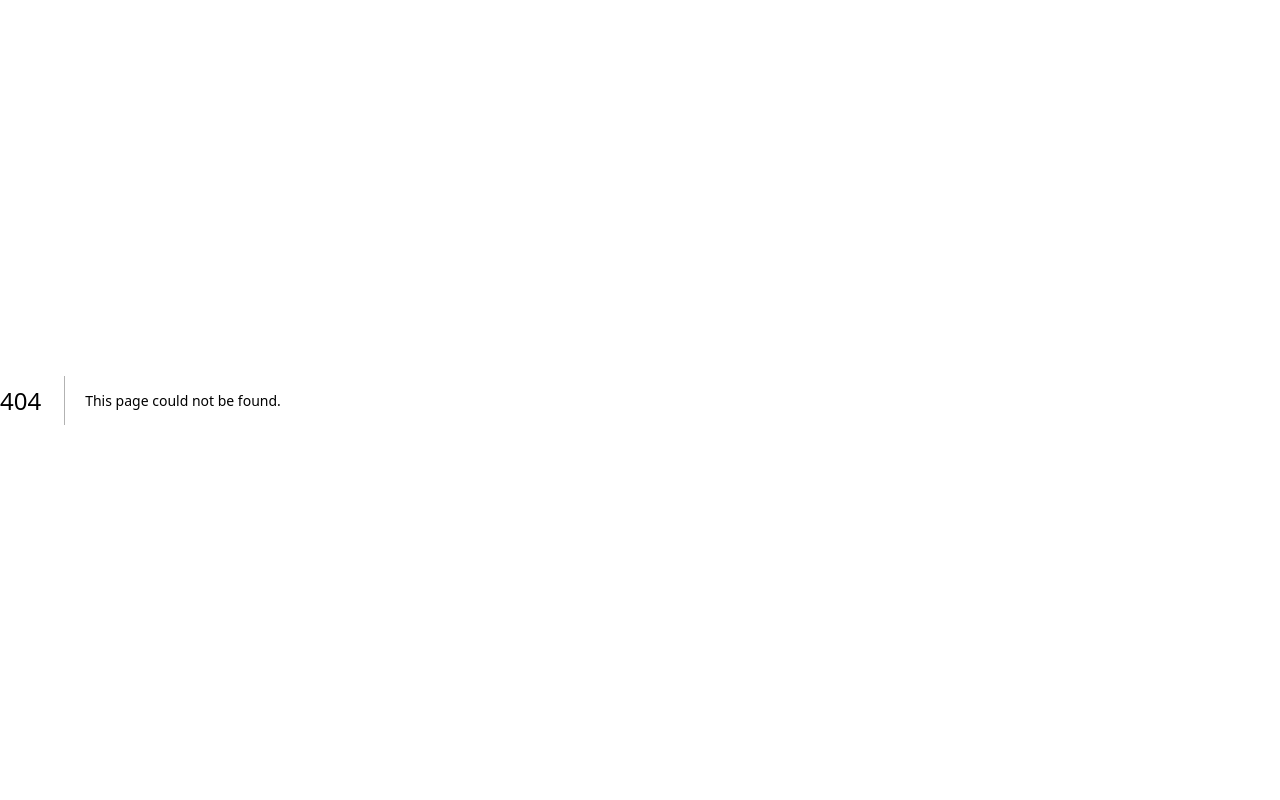
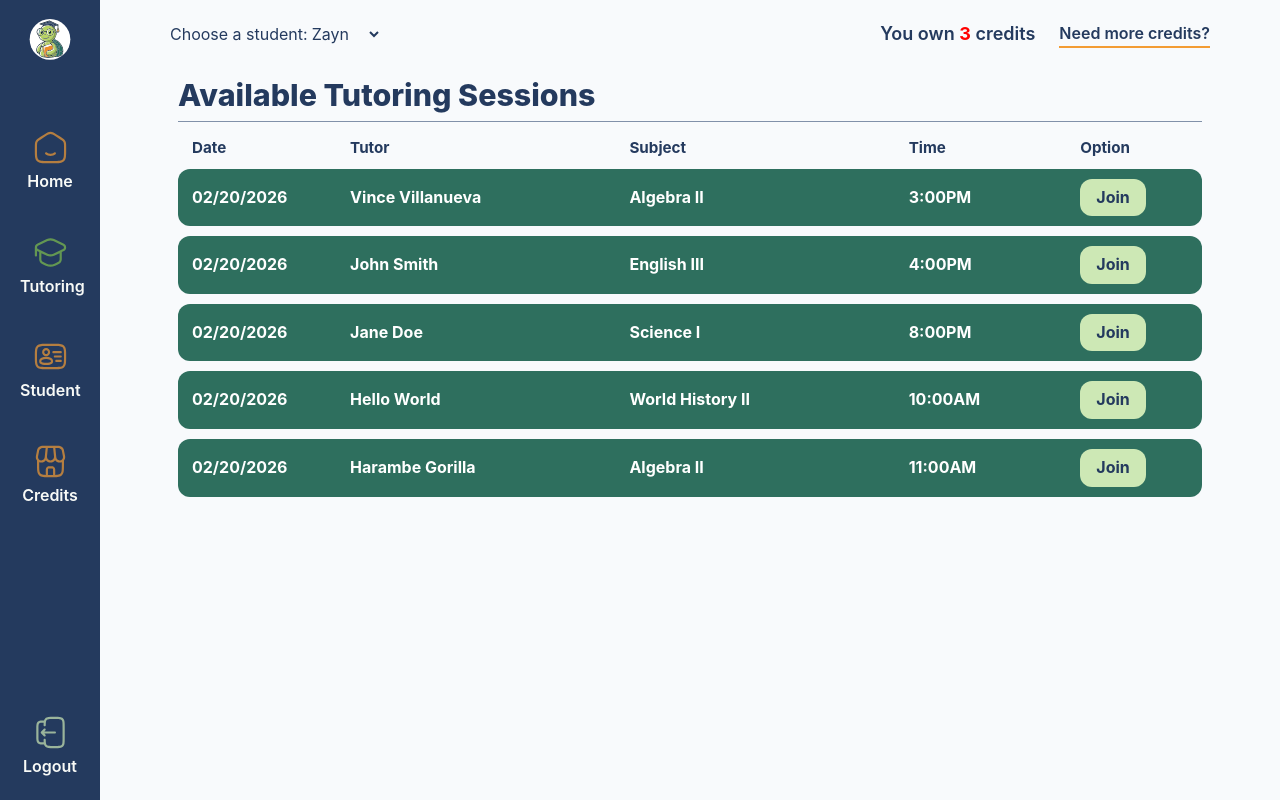
Before and after one commit to DSD-Cohort-Spring-2026-Tutor-Manager/front-end, a Next.js app: page /parent/tutoring in a window 1280 px wide. Before the commit this address had no page. Built offline with nearby package versions, Linux system fonts and the light colour scheme.

Commit message:
feat: #7 built sessions page a new data table added and selector (#32)

```diff
--- a/app/_components/DataBox/Databox.tsx
+++ b/app/_components/DataBox/Databox.tsx
@@ -1,4 +1,5 @@
 import Link from 'next/link';
+import './Databox.css';
 
 type TopRightIcon = {
   src: string;
--- /dev/null
+++ b/app/_components/DataTable/AvailableSessionsTable/AvailableSessionsTable.css
@@ -0,0 +1,179 @@
+.sessions-table {
+  width: 100%;
+  max-width: 100%;
+  padding: 8px 8px 18px;
+  border-radius: 4px;
+  font-family: inherit;
+}
+
+.sessions-table__header {
+  display: flex;
+  align-items: center;
+  justify-content: space-between;
+  gap: 12px;
+  padding: 0 0 8px;
+}
+
+.sessions-table__title {
+  margin: 0;
+  font-size: 1.9rem;
+  line-height: 1.2;
+  font-weight: 800;
+  color: var(--Support);
+}
+
+.sessions-table__find-btn {
+  border: none;
+  background: transparent;
+  color: #dfe5df;
+  font-weight: 600;
+  font-size: 0.95rem;
+  cursor: pointer;
+  padding: 4px 8px;
+}
+
+.sessions-table__find-btn:hover {
+  opacity: 0.8;
+}
+
+.sessions-table__divider {
+  height: 1px;
+  background: #7587a0;
+  opacity: 0.9;
+  margin-bottom: 14px;
+}
+
+.sessions-table__labels {
+  display: grid;
+  grid-template-columns: 1.1fr 2fr 2fr 1.2fr 0.8fr;
+  align-items: center;
+  gap: 10px;
+  padding: 0 14px;
+  margin-bottom: 8px;
+  color: var(--Support);
+  font-weight: 700;
+  font-size: 0.95rem;
+}
+
+.sessions-table__list {
+  list-style: none;
+  margin: 0;
+  padding: 0;
+  display: grid;
+  gap: 10px;
+}
+
+.sessions-table__row {
+  display: grid;
+  grid-template-columns: 1.1fr 2fr 2fr 1.2fr 0.8fr;
+  align-items: center;
+  gap: 10px;
+  background: var(--Outlines);
+  color: #ffffff;
+  border-radius: 12px;
+  padding: 10px 14px;
+  min-height: 44px;
+  font-weight: 700;
+}
+
+.sessions-table__cell {
+  white-space: nowrap;
+  overflow: hidden;
+  text-overflow: ellipsis;
+}
+
+.sessions-table__cell--action {
+  display: flex;
+  justify-content: flex-start;
+}
+
+.sessions-table__join-btn {
+  border: none;
+  border-radius: 12px;
+  padding: 6px 16px;
+  min-width: 52px;
+  background: var(--Primary);
+  color: var(--Support);
+  font-weight: 700;
+  cursor: pointer;
+  transition:
+    transform 0.08s ease,
+    opacity 0.12s ease;
+}
+
+.sessions-table__join-btn:hover {
+  opacity: 0.92;
+}
+
+.sessions-table__join-btn:active {
+  transform: scale(0.98);
+}
+
+@media (max-width: 768px) {
+  .sessions-table__title {
+    font-size: 1.35rem;
+  }
+
+  .sessions-table__labels,
+  .sessions-table__row {
+    grid-template-columns: 1.2fr 1.7fr 1.6fr 1fr 0.9fr;
+    font-size: 0.85rem;
+  }
+
+  .sessions-table__join-btn {
+    padding: 6px 12px;
+    min-width: 48px;
+  }
+}
+
+@media (max-width: 600px) {
+  .sessions-table__labels {
+    display: none;
+  }
+
+  .sessions-table__row {
+    grid-template-columns: 1fr;
+    gap: 6px;
+    padding: 12px;
+  }
+
+  .sessions-table__cell {
+    white-space: normal;
+  }
+
+  .sessions-table__cell::before {
+    display: inline-block;
+    width: 70px;
+    color: #d8efe5;
+    font-weight: 800;
+  }
+
+  .sessions-table__row .sessions-table__cell:nth-child(1)::before {
+    content: 'Date: ';
+  }
+
+  .sessions-table__row .sessions-table__cell:nth-child(2)::before {
+    content: 'Tutor: ';
+  }
+
+  .sessions-table__row .sessions-table__cell:nth-child(3)::before {
+    content: 'Subject: ';
+  }
+
+  .sessions-table__row .sessions-table__cell:nth-child(4)::before {
+    content: 'Time: ';
+  }
+
+  .sessions-table__cell--action::before {
+    content: 'Option: ';
+    display: inline-block;
+    width: 70px;
+    color: var(--Primary);
+    font-weight: 800;
+  }
+
+  .sessions-table__cell--action {
+    justify-content: flex-start;
+    align-items: center;
+  }
+}
--- /dev/null
+++ b/app/_components/DataTable/AvailableSessionsTable/AvailableSessionsTable.tsx
@@ -0,0 +1,97 @@
+'use client';
+
+import './AvailableSessionsTable.css';
+
+type SessionRow = {
+  id: number | string;
+  date: string;
+  tutor: string;
+  subject: string;
+  time: string;
+};
+
+type AvailableSessionsTableProps = {
+  sessions?: SessionRow[];
+  onJoin?: (session: SessionRow) => void;
+};
+
+const defaultSessions: SessionRow[] = [
+  {
+    id: 1,
+    date: '02/20/2026',
+    tutor: 'Vince Villanueva',
+    subject: 'Algebra II',
+    time: '3:00PM',
+  },
+  {
+    id: 2,
+    date: '02/20/2026',
+    tutor: 'John Smith',
+    subject: 'English III',
+    time: '4:00PM',
+  },
+  {
+    id: 3,
+    date: '02/20/2026',
+    tutor: 'Jane Doe',
+    subject: 'Science I',
+    time: '8:00PM',
+  },
+  {
+    id: 4,
+    date: '02/20/2026',
+    tutor: 'Hello World',
+    subject: 'World History II',
+    time: '10:00AM',
+  },
+  {
+    id: 5,
+    date: '02/20/2026',
+    tutor: 'Harambe Gorilla',
+    subject: 'Algebra II',
+    time: '11:00AM',
+  },
+];
+
+export default function AvailableSessionsTable({
+  sessions = defaultSessions,
+  onJoin,
+}: AvailableSessionsTableProps) {
+  return (
+    <section className='sessions-table'>
+      <div className='sessions-table__header'>
+        <h2 className='sessions-table__title'>Available Tutoring Sessions</h2>
+      </div>
+
+      <div className='sessions-table__divider' />
+
+      <div className='sessions-table__labels' aria-hidden='true'>
+        <span>Date</span>
+        <span>Tutor</span>
+        <span>Subject</span>
+        <span>Time</span>
+        <span>Option</span>
+      </div>
+
+      <ul className='sessions-table__list'>
+        {sessions.map((session) => (
+          <li key={session.id} className='sessions-table__row'>
+            <span className='sessions-table__cell'>{session.date}</span>
+            <span className='sessions-table__cell'>{session.tutor}</span>
+            <span className='sessions-table__cell'>{session.subject}</span>
+            <span className='sessions-table__cell'>{session.time}</span>
+            <span className='sessions-table__cell sessions-table__cell--action'>
+              <button
+                type='button'
+                className='sessions-table__join-btn'
+                onClick={() => onJoin?.(session)}
+              >
+                Join
+              </button>
+            </span>
+          </li>
+        ))}
+      </ul>
+    </section>
+  );
+}
--- a/app/_components/SideNav/SideNav.tsx
+++ b/app/_components/SideNav/SideNav.tsx
@@ -13,7 +13,12 @@ const parentNavItems = [
     icon: '/icons/home.svg',
     iconActive: '/icons/Home-act.svg',
   },
-  { href: '/class', label: 'Classes', icon: '/icons/tutor.svg' },
+  {
+    href: '/parent/tutoring',
+    label: 'Tutoring',
+    icon: '/icons/tutor.svg',
+    iconActive: '/icons/tutor-act.svg',
+  },
   { href: '/student', label: 'Student', icon: '/icons/student.svg' },
   {
     href: '/parent/credits',
--- a/app/parent/credits/credits.css
+++ b/app/parent/credits/credits.css
@@ -8,13 +8,13 @@
 }
 
 .credits__header-title {
-  font-size: 48px;
+  font-size: 1.9rem;
   font-weight: 700;
   color: var(--Outlines);
 }
 
 .credits__header-subtext {
-  font-size: 24px;
+  font-size: 1.3rem;
   font-weight: 400;
 }
 
--- a/app/parent/dashboard.css
+++ b/app/parent/dashboard.css
@@ -13,51 +13,3 @@
   gap: 20px;
   width: 100%;
 }
-
-.databox-sm {
-  display: flex;
-  flex-direction: column;
-  align-items: center;
-  justify-content: center;
-  width: 265px;
-  height: 204px;
-  background-color: var(--Primary);
-  border-radius: 28px;
-}
-
-.databox__title {
-  font-size: 24px;
-  font-weight: 400;
-}
-.databox__title-value {
-  font-size: 40px;
-  font-weight: 800;
-  color: var(--Outlines);
-  text-transform: uppercase;
-  margin-bottom: 20px;
-}
-
-.databox__btn {
-  padding: 10px 15px;
-  background-color: var(--Support);
-  color: #fff;
-  border-radius: 14px;
-}
-
-.databox__tr-image {
-  position: absolute;
-  width: 34px;
-  height: 34px;
-  top: 15px;
-  right: 15px;
-  /* top: .94rem;
-  right: .94rem; */
-}
-
-.databox__tr-image:hover {
-  cursor: pointer;
-}
-
-/* .databox__tr-image:active {
-
-} */
--- /dev/null
+++ b/app/parent/tutoring/page.tsx
@@ -0,0 +1,47 @@
+'use client';
+
+import { useContext } from 'react';
+
+import CreditsViewBar from '@/app/_components/CreditsViewbar/CreditsViewBar';
+import { CreditContext } from '@/app/_components/CreditContext/CreditContext';
+import AvailableSessionsTable from '@/app/_components/DataTable/AvailableSessionsTable/AvailableSessionsTable';
+import './../dashboard.css';
+import './tutoring.css';
+
+function page() {
+  const ctx = useContext(CreditContext);
+  if (!ctx)
+    throw new Error('CreditContext is missing. Wrap app in CreditProvider.');
+
+  const { credits } = ctx;
+
+  return (
+    <main className='dashboard'>
+      <div className='tutoring'>
+        <div className='tutoring__nav'>
+          <label className='tutoring__selector' htmlFor='students'>
+            Choose a student:{' '}
+            <select name='students' id='students'>
+              <option value='student'>Zayn</option>
+              <option value='student'>Leo</option>
+              <option value='student'>Scarlet</option>
+            </select>
+          </label>
+
+          <CreditsViewBar
+            value={credits.toString()}
+            href='/parent/credits'
+            cta='Need more credits?'
+          />
+        </div>
+        <AvailableSessionsTable
+          onJoin={(session) => {
+            console.log('Joining session:', session);
+          }}
+        />
+      </div>
+    </main>
+  );
+}
+
+export default page;
--- /dev/null
+++ b/app/parent/tutoring/tutoring.css
@@ -0,0 +1,15 @@
+.tutoring {
+  width: 100%;
+}
+
+.tutoring__nav {
+  display: flex;
+  width: 100%;
+  align-items: center;
+}
+
+.tutoring__selector {
+  display: flex;
+  width: 300px;
+  align-items: center;
+}
--- a/app/theme/Theme.ts
+++ b/app/theme/Theme.ts
@@ -1,10 +1,10 @@
-import { createTheme, type Theme } from "@mui/material/styles";
-import { tokens } from "./Tokens";
+import { createTheme, type Theme } from '@mui/material/styles';
+import { tokens } from './Tokens';
 
 // MUI palette requires real color values (not CSS vars), so we pull from tokens.
 export const theme: Theme = createTheme({
   palette: {
-    mode: "light",
+    mode: 'light',
     primary: {
       main: tokens.color.primary,
       light: tokens.color.primaryLight,
@@ -50,19 +50,19 @@ export const theme: Theme = createTheme({
   },
   typography: {
     fontFamily: tokens.font.sans,
-    h1: { fontWeight: 700, fontSize: "2.5rem", lineHeight: 1.2 },
-    h2: { fontWeight: 700, fontSize: "2rem", lineHeight: 1.25 },
-    h3: { fontWeight: 600, fontSize: "1.75rem", lineHeight: 1.3 },
-    h4: { fontWeight: 600, fontSize: "1.5rem", lineHeight: 1.35 },
-    h5: { fontWeight: 600, fontSize: "1.25rem", lineHeight: 1.4 },
-    h6: { fontWeight: 600, fontSize: "1rem", lineHeight: 1.4 },
-    subtitle1: { fontWeight: 500, fontSize: "1rem" },
-    subtitle2: { fontWeight: 500, fontSize: "0.875rem" },
-    body1: { fontSize: "1rem", lineHeight: 1.6 },
-    body2: { fontSize: "0.875rem", lineHeight: 1.57 },
-    button: { fontWeight: 600, textTransform: "none" },
-    caption: { fontSize: "0.75rem" },
-    overline: { fontSize: "0.75rem", fontWeight: 600, letterSpacing: "0.08em" },
+    h1: { fontWeight: 700, fontSize: '2.5rem', lineHeight: 1.2 },
+    h2: { fontWeight: 700, fontSize: '2rem', lineHeight: 1.25 },
+    h3: { fontWeight: 600, fontSize: '1.75rem', lineHeight: 1.3 },
+    h4: { fontWeight: 600, fontSize: '1.5rem', lineHeight: 1.35 },
+    h5: { fontWeight: 600, fontSize: '1.25rem', lineHeight: 1.4 },
+    h6: { fontWeight: 600, fontSize: '1rem', lineHeight: 1.4 },
+    subtitle1: { fontWeight: 500, fontSize: '1rem' },
+    subtitle2: { fontWeight: 500, fontSize: '0.875rem' },
+    body1: { fontSize: '1rem', lineHeight: 1.6 },
+    body2: { fontSize: '0.875rem', lineHeight: 1.57 },
+    button: { fontWeight: 600, textTransform: 'none' },
+    caption: { fontSize: '0.75rem' },
+    overline: { fontSize: '0.75rem', fontWeight: 600, letterSpacing: '0.08em' },
   },
   shape: { borderRadius: 10 },
   spacing: 8,
@@ -70,9 +70,9 @@ export const theme: Theme = createTheme({
     MuiButton: {
       defaultProps: { disableElevation: true },
       styleOverrides: {
-        root: { borderRadius: 8, padding: "8px 20px", fontWeight: 600 },
-        sizeLarge: { padding: "12px 28px", fontSize: "1rem" },
-        sizeSmall: { padding: "4px 12px", fontSize: "0.8125rem" },
+        root: { borderRadius: 8, padding: '8px 20px', fontWeight: 600 },
+        sizeLarge: { padding: '12px 28px', fontSize: '1rem' },
+        sizeSmall: { padding: '4px 12px', fontSize: '0.8125rem' },
       },
     },
     MuiCard: {
@@ -81,42 +81,42 @@ export const theme: Theme = createTheme({
         root: {
           borderRadius: 16,
           border: `1px solid var(--color-border)`,
-          backgroundColor: "var(--color-bg-paper)",
+          backgroundColor: 'var(--color-bg-paper)',
         },
       },
     },
-    MuiTextField: { defaultProps: { variant: "outlined", size: "small" } },
+    MuiTextField: { defaultProps: { variant: 'outlined', size: 'small' } },
     MuiChip: { styleOverrides: { root: { fontWeight: 500, borderRadius: 8 } } },
     MuiTooltip: { defaultProps: { arrow: true } },
     MuiPaper: { defaultProps: { elevation: 0 } },
-    MuiAppBar: { defaultProps: { elevation: 0, color: "inherit" } },
+    MuiAppBar: { defaultProps: { elevation: 0, color: 'inherit' } },
     MuiDivider: {
-      styleOverrides: { root: { borderColor: "var(--color-border)" } },
+      styleOverrides: { root: { borderColor: 'var(--color-border)' } },
     },
     MuiTab: {
       styleOverrides: {
         root: {
           minHeight: 32,
-          padding: "6px 16px",
+          padding: '6px 16px',
           borderRadius: 7,
           fontWeight: 400,
-          fontSize: "0.875rem",
-          textTransform: "none",
-          color: "var(--color-textPrimary)",
+          fontSize: '0.875rem',
+          textTransform: 'none',
+          color: 'var(--color-textPrimary)',
           transition:
-            "background-color 0.15s ease, color 0.15s ease, box-shadow 0.15s ease",
-          "&:hover": {
-            color: "var(--color-text-primary)",
-            backgroundColor: "var(--color-border-subtle)",
+            'background-color 0.15s ease, color 0.15s ease, box-shadow 0.15s ease',
+          '&:hover': {
+            color: 'var(--color-text-primary)',
+            backgroundColor: 'var(--color-border-subtle)',
           },
-          "&.Mui-selected": {
-            color: "var(--color-text-primary)",
+          '&.Mui-selected': {
+            color: 'var(--color-text-primary)',
             fontWeight: 700,
-            backgroundColor: "var(--color-bg-paper)",
-            boxShadow: "var(--shadow-sm)",
+            backgroundColor: 'var(--color-bg-paper)',
+            boxShadow: 'var(--shadow-sm)',
           },
-          "&.Mui-disabled": {
-            color: "var(--color-text-disabled)",
+          '&.Mui-disabled': {
+            color: 'var(--color-text-disabled)',
           },
         },
       },
@@ -124,37 +124,37 @@ export const theme: Theme = createTheme({
     MuiTableContainer: {
       styleOverrides: {
         root: {
-          overflow: "hidden",
-          background: "var(--color-bg)",
+          overflow: 'hidden',
+          background: 'var(--color-bg)',
         },
       },
     },
     MuiTable: {
-      defaultProps: { size: "medium" },
+      defaultProps: { size: 'medium' },
       styleOverrides: {
         root: {
-          borderCollapse: "separate",
-          borderSpacing: "0 15px",
+          borderCollapse: 'separate',
+          borderSpacing: '0 15px',
         },
       },
     },
     MuiTableHead: {
       styleOverrides: {
         root: {
-          "& .MuiTableRow-head": {
-            backgroundColor: "var(--color-bg)",
-            "&:hover": {
-              backgroundColor: "var(--color-bg) !important",
+          '& .MuiTableRow-head': {
+            backgroundColor: 'var(--color-bg)',
+            '&:hover': {
+              backgroundColor: 'var(--color-bg) !important',
             },
           },
-          "& .MuiTableCell-head": {
-            color: "var(--color-text-primary)",
+          '& .MuiTableCell-head': {
+            color: 'var(--color-text-primary)',
             fontWeight: 600,
-            fontSize: "0.75rem",
-            textTransform: "uppercase",
-            letterSpacing: "0.05em",
-            borderBottom: "1px solid var(--color-border)",
-            padding: "12px 16px",
+            fontSize: '0.75rem',
+            textTransform: 'uppercase',
+            letterSpacing: '0.05em',
+            borderBottom: '1px solid var(--color-border)',
+            padding: '12px 16px',
           },
         },
       },
@@ -162,14 +162,15 @@ export const theme: Theme = createTheme({
     MuiTableRow: {
       styleOverrides: {
         root: {
-          backgroundColor: "var(--color-surface)",
-          borderSpacing: "0 10px",
-          transition: "background-color 0.15s ease",
-          "&:hover": {
-            backgroundColor: "var(--color-surface) !important",
+          backgroundColor: 'var(--color-surface)',
+          borderSpacing: '0 10px',
+          borderRadius: 16,
+          transition: 'background-color 0.15s ease',
+          '&:hover': {
+            backgroundColor: 'var(--color-surface) !important',
           },
-          "&.Mui-selected": {
-            backgroundColor: "var(--color-primary-light) !important",
+          '&.Mui-selected': {
+            backgroundColor: 'var(--color-primary-light) !important',
           },
         },
       },
@@ -177,18 +178,18 @@ export const theme: Theme = createTheme({
     MuiTableBody: {
       styleOverrides: {
         root: {
-          color: "var(--color-text-secondary)",
-          "& .MuiTableRow-root": {
-            transition: "background-color 0.15s ease",
-            "&:hover": { backgroundColor: "var(--color-surface-hover)" },
-            "&:last-child .MuiTableCell-body": { borderBottom: "none" },
+          color: 'var(--color-text-secondary)',
+          '& .MuiTableRow-root': {
+            transition: 'background-color 0.15s ease',
+            '&:hover': { backgroundColor: 'var(--color-surface-hover)' },
+            '&:last-child .MuiTableCell-body': { borderBottom: 'none' },
           },
-          "& .MuiTableCell-body": {
-            color: "var(--color-text-secondary)",
-            fontWeight: "bold",
-            fontSize: "0.875rem",
-            padding: "14px 16px",
-            borderBottom: "1px solid var(--color-border-subtle)",
+          '& .MuiTableCell-body': {
+            color: 'var(--color-text-secondary)',
+            fontWeight: 'bold',
+            fontSize: '0.875rem',
+            padding: '14px 16px',
+            borderBottom: '1px solid var(--color-border-subtle)',
           },
         },
       },
@@ -196,12 +197,12 @@ export const theme: Theme = createTheme({
     MuiTableFooter: {
       styleOverrides: {
         root: {
-          backgroundColor: "var(--color-surface)",
-          "& .MuiTableCell-footer": {
-            borderTop: "1px solid var(--color-border)",
-            borderBottom: "none",
-            color: "var(--color-text-secondary)",
-            fontSize: "0.875rem",
+          backgroundColor: 'var(--color-surface)',
+          '& .MuiTableCell-footer': {
+            borderTop: '1px solid var(--color-border)',
+            borderBottom: 'none',
+            color: 'var(--color-text-secondary)',
+            fontSize: '0.875rem',
             fontWeight: 500,
           },
         },
@@ -210,8 +211,8 @@ export const theme: Theme = createTheme({
     MuiTablePagination: {
       styleOverrides: {
         root: {
-          borderTop: "1px solid var(--color-border)",
-          color: "var(--color-text-secondary)",
+          borderTop: '1px solid var(--color-border)',
+          color: 'var(--color-text-secondary)',
         },
         select: { fontWeight: 500 },
       },
@@ -219,12 +220,12 @@ export const theme: Theme = createTheme({
     MuiTableSortLabel: {
       styleOverrides: {
         root: {
-          color: "var(--color-text-secondary)",
+          color: 'var(--color-text-secondary)',
           fontWeight: 600,
-          "&:hover": { color: "var(--color-text-primary)" },
-          "&.Mui-active": {
-            color: "var(--color-primary)",
-            "& .MuiTableSortLabel-icon": { color: "var(--color-primary)" },
+          '&:hover': { color: 'var(--color-text-primary)' },
+          '&.Mui-active': {
+            color: 'var(--color-primary)',
+            '& .MuiTableSortLabel-icon': { color: 'var(--color-primary)' },
           },
         },
       },
```
Also changed, not shown: app/_components/DataBox/Databox.css (added, +43 -0 lines), public/icons/tutor-act.svg (added).
